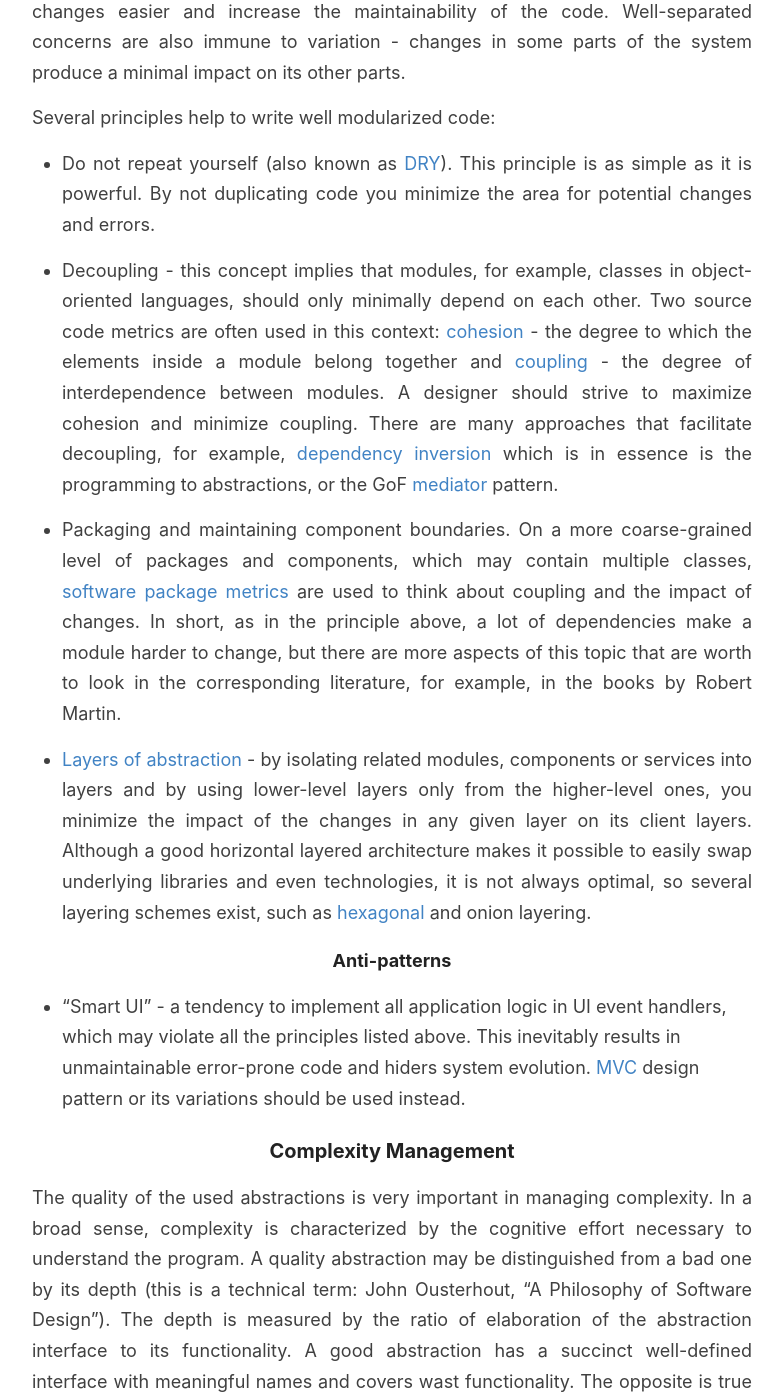
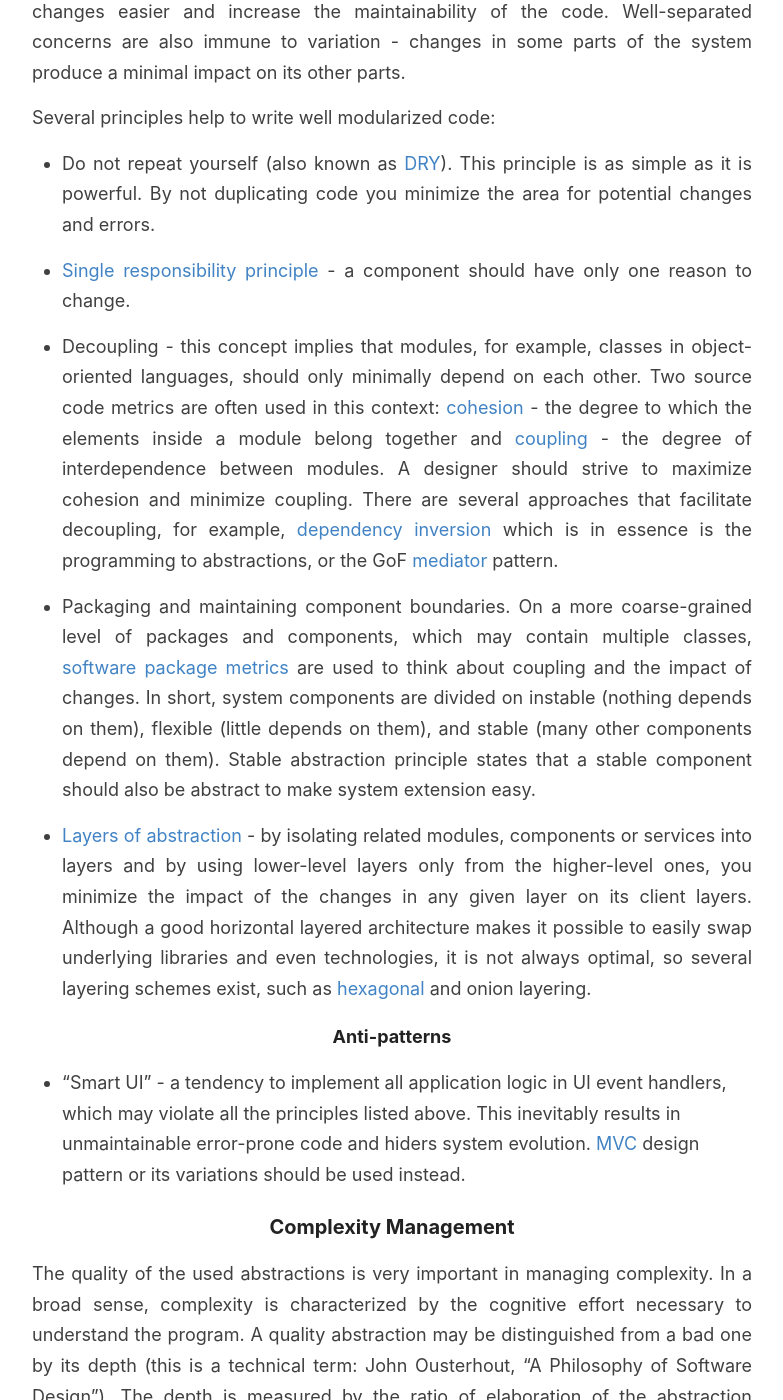
Before and after one commit to GChristensen/posts, a Jekyll site: the page built from _posts/2021-07-07-how-to-design-software-systems-qmark.md, in a window 1280 px wide and 1400 px high, scrolled down 4144 px. Shown: the whole window, without its empty margins (248-1031 px from the left). Built offline with Jekyll 4.4.1, drawn with Linux system fonts in a browser that asks for light colours; some of the changed text lies outside the part shown.

Commit message:
post edit

```diff
--- a/_posts/2021-07-07-how-to-design-software-systems-qmark.md
+++ b/_posts/2021-07-07-how-to-design-software-systems-qmark.md
@@ -120,20 +120,23 @@
 * Do not repeat yourself (also known as [DRY](https://en.wikipedia.org/wiki/Don%27t_repeat_yourself)). This principle is
   as simple as it is powerful. By not duplicating code you minimize the area for potential changes and errors.
 
+* [Single responsibility principle](https://en.wikipedia.org/wiki/Single-responsibility_principle) - a component
+  should have only one reason to change.
+
 * Decoupling - this concept implies that modules, for example, classes in object-oriented
   languages, should only minimally depend on each other. Two source code metrics are often used in this
   context: [cohesion](https://en.wikipedia.org/wiki/Cohesion_(computer_science)) - the degree to which the elements
   inside a module belong together and [coupling](https://en.wikipedia.org/wiki/Coupling_(computer_programming)) - the
-  degree of interdependence between modules. A designer should strive to maximize cohesion and minimize coupling. There
-  are many approaches that facilitate decoupling, for
+  degree of interdependence between modules. A designer should strive to maximize cohesion and minimize coupling.
+  There are several approaches that facilitate decoupling, for
   example, [dependency inversion](https://en.wikipedia.org/wiki/Dependency_inversion_principle) which is in essence
   is the programming to abstractions, or the GoF [mediator](https://en.wikipedia.org/wiki/Mediator_pattern) pattern.
 
 * Packaging and maintaining component boundaries. On a more coarse-grained level of packages and components, which may
   contain multiple classes, [software package metrics](https://en.wikipedia.org/wiki/Software_package_metrics) are used
-  to think about coupling and the impact of changes. In short, as in the principle above, a lot of dependencies make a
-  module harder to change, but there are more aspects of this topic that are worth to look in the corresponding
-  literature, for example, in the books by Robert Martin.
+  to think about coupling and the impact of changes. In short, system components are divided on instable (nothing depends on them),
+  flexible (little depends on them), and stable (many other components depend on them). Stable abstraction principle
+  states that a stable component should also be abstract to make system extension easy.
 
 * [Layers of abstraction](https://en.wikipedia.org/wiki/Abstraction_layer) - by isolating related modules, components or
   services into layers and by using lower-level layers only from the higher-level ones, you minimize the impact of the
@@ -163,7 +166,9 @@
 
 A yet another simple and powerful principle also helps to keep complexity at bay: Occam's razor (also known as
 [KISS](https://en.wikipedia.org/wiki/KISS_principle)). By not multiplying entities without necessity, you are not making
-the system less comprehensible. We survey other related principles in the "Structural Considerations" section. Below we
+the system less comprehensible.
+
+We survey other related principles in the "Structural Considerations" section. Below we
 examine what the existing programming tools and approaches offer in this field. Generally, they allow managing
 complexity to the extent of what you can and can not do with them. Practice suggests that too much or too little
 freedom results in lamentable consequences.
@@ -274,8 +279,9 @@
 there, and pollute your code. Let's take them into a single place using [advices](https://en.wikipedia.org/wiki/Advice_(programming))
 (this is a technical term that may be familiar to Lispers), which will result in a better separation of concerns. Other
 programmers are shrugging, and consider this paradigm if not harmful, but of limited use, since pointcuts (this is yet
-another technical term, denoting places where advices are applied) do not provide the same granularity as the direct use
-of cross-cutting concerns.
+another technical term, denoting places where advices are applied) often do not provide the same granularity as the direct use
+of the concerns being abstracted away. So, it may be appropriate only in monstruous systems with large number of coarse-grained
+concerns.
 
 ##### Metaprogramming
 
@@ -361,11 +367,13 @@
 Parallelized reactive programming is where you offload multiple complex tasks from the main thread of execution to a thread pool
 (or a [multiprocessing](https://en.wikipedia.org/wiki/Multiprocessing) environment) and wait for their completion by
 using [futures or promises](https://en.wikipedia.org/wiki/Futures_and_promises)
-(or a subscriber/publisher framework which utilizes a message queue that is called a reactive event stream) while
-showing beautiful ads to the user in full-HD and 60 FPS, until the results are obtained. Unfortunately, if your business
-is ad-based, this approach may harm it, since a parallelized set of tasks usually executes faster than the same set of
-sequential ones, so there may be places where it is considered harmful. In reality, of course, it may be harmful because
-of unnecessary bloat.
+or a subscriber/publisher framework which utilizes a message queue that is called a reactive event stream. You can
+filter, modify or combine event streams together.
+
+While events are processed it is possible to display beautiful ads to the user in full-HD and 60 FPS, until the results are ready.
+Unfortunately, if your business is ad-based, this approach may harm it, since a parallelized set of tasks usually executes faster
+than the same set of sequential ones, so there may be places where it is considered harmful. In other areas it is considered
+harmful because of unnecessary bloat.
 
 ##### Domain-Specific Languages
 
@@ -422,6 +430,12 @@
 All these principles are described in more detail in the books by Robert C. Martin, for example, in
 "Clean Architecture: A Craftsman's Guide to Software Structure and Design". The name of this book may be misleading
 because this is a book not about architecture but about tidiness.
+
+#### The Law of Demeter
+
+[The Law of Demeter](https://en.wikipedia.org/wiki/Law_of_Demeter) facilitates the abstinence of the dependence on
+inner structure of the used classes and components. If there is such a dependence, it is better to be reimplemented
+as an incapsulated method of the dependent class that utilizes this functionality.
 
 #### GRASP Principles
 
```
Also changed, not shown: other parts of _posts/2021-07-07-how-to-design-software-systems-qmark.md (+2 -1 lines).
